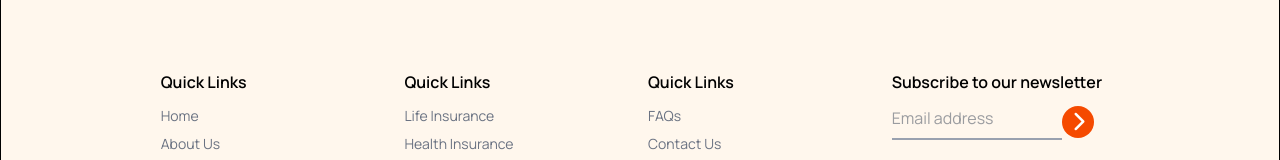
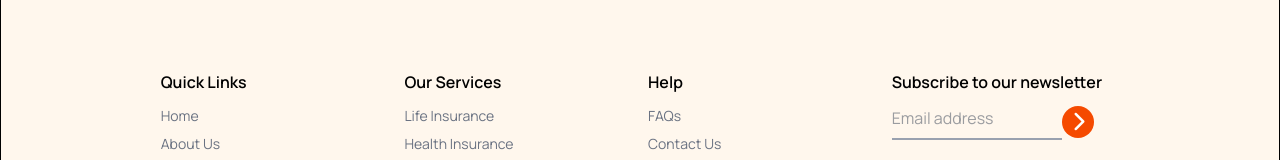
Before and after one commit to tahmidnirob6498/tea-house, a plain HTML site: page index.html in a window 1280 px wide. Shown: the part 3073-3233 px from the top of the page. Drawn offline with nearby package versions, Linux system fonts and the light colour scheme.

Commit message:
updated the website

```diff
--- a/index.html
+++ b/index.html
@@ -254,7 +254,7 @@
       </div>
       <!-- 2nd column -->
       <div>
-        <h3 class="pb-3 font-semibold">Quick Links</h3>
+        <h3 class="pb-3 font-semibold">Our Services</h3>
         <ul class="space-y-2 text-sm text-gray-500">
           <li class="hover:text-orange-500">Life Insurance</li>
           <li class="hover:text-orange-500">Health Insurance</li>
@@ -264,7 +264,7 @@
       </div>
 <!-- 3rd column -->
       <div>
-        <h3 class="pb-3 font-semibold">Quick Links</h3>
+        <h3 class="pb-3 font-semibold">Help</h3>
         <ul class="space-y-2 text-sm text-gray-500">
           <li class="hover:text-orange-500">FAQs</li>
           <li class="hover:text-orange-500">Contact Us</li>
```
